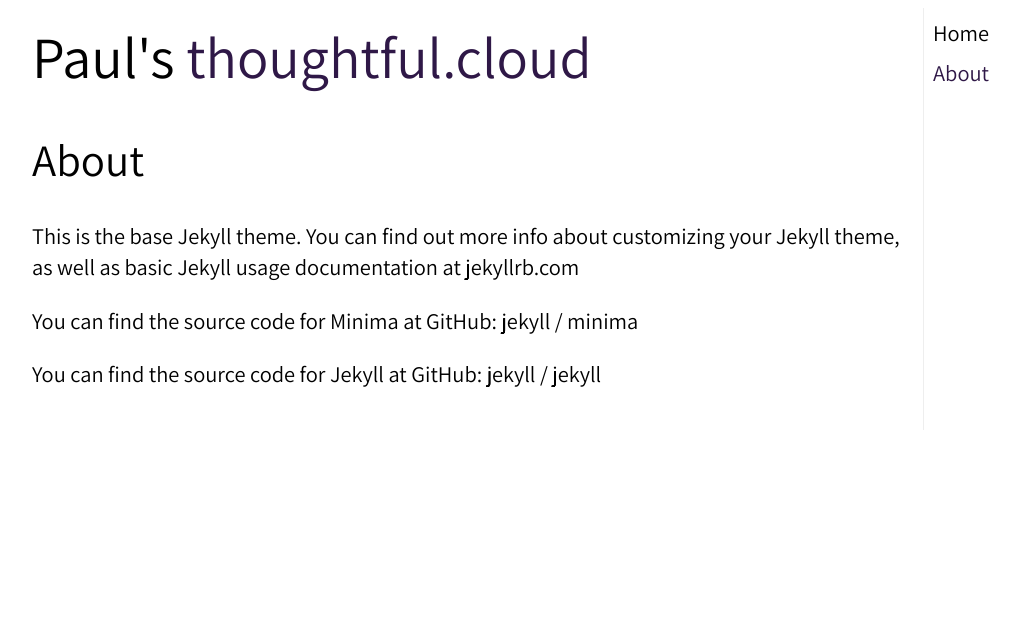
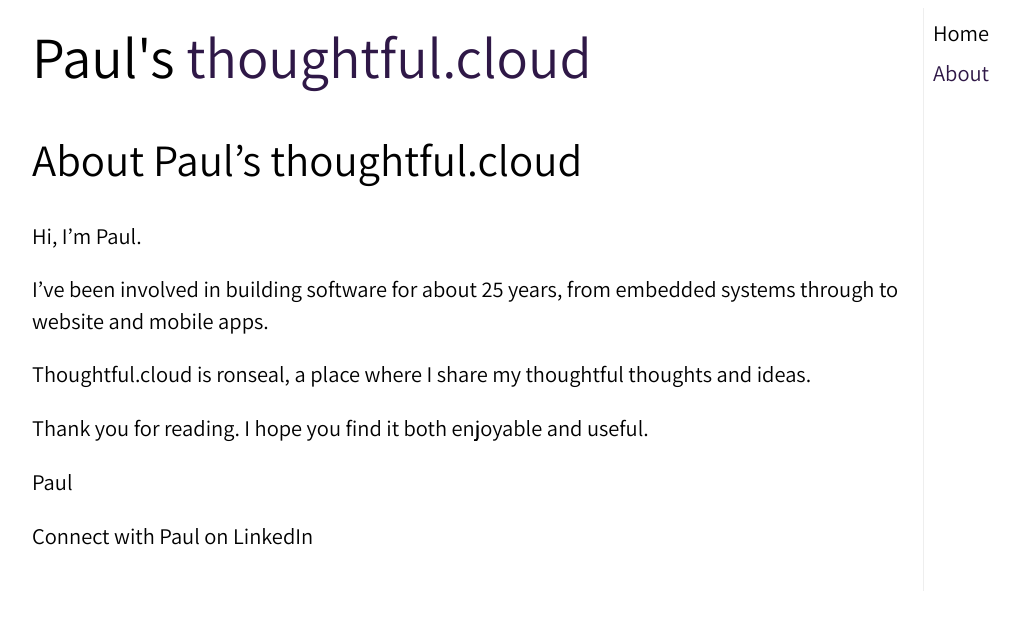
Before and after one commit to paulgrayson/thoughtful.cloud, a Jekyll site: the page built from about.md, in a window 1280 px wide. Shown: the top 630 px of the page, without its empty margins (17-1036 px from the left). Built offline with Jekyll 4.4.1, drawn with Linux system fonts in a browser that asks for light colours.

Commit message:
A proper about page

```diff
--- a/about.md
+++ b/about.md
@@ -3,17 +3,16 @@ layout: default
 title: About
 ---
 
-# About
+# About Paul's thoughtful.cloud
 
-This is the base Jekyll theme. You can find out more info about customizing your Jekyll theme, as well as basic Jekyll usage documentation at [jekyllrb.com](https://jekyllrb.com/)
+Hi, I'm Paul.
 
-You can find the source code for Minima at GitHub:
-[jekyll][jekyll-organization] /
-[minima](https://github.com/jekyll/minima)
+I've been involved in building software for about 25 years, from embedded systems through to website and mobile apps.
 
-You can find the source code for Jekyll at GitHub:
-[jekyll][jekyll-organization] /
-[jekyll](https://github.com/jekyll/jekyll)
+Thoughtful.cloud is [ronseal](https://en.wikipedia.org/wiki/Ronseal), a place where I share my thoughtful thoughts and ideas.
 
+Thank you for reading. I hope you find it both enjoyable and useful.
 
-[jekyll-organization]: https://github.com/jekyll
+Paul
+
+[Connect with Paul on LinkedIn](https://www.linkedin.com/in/paulgrayson/)
```
